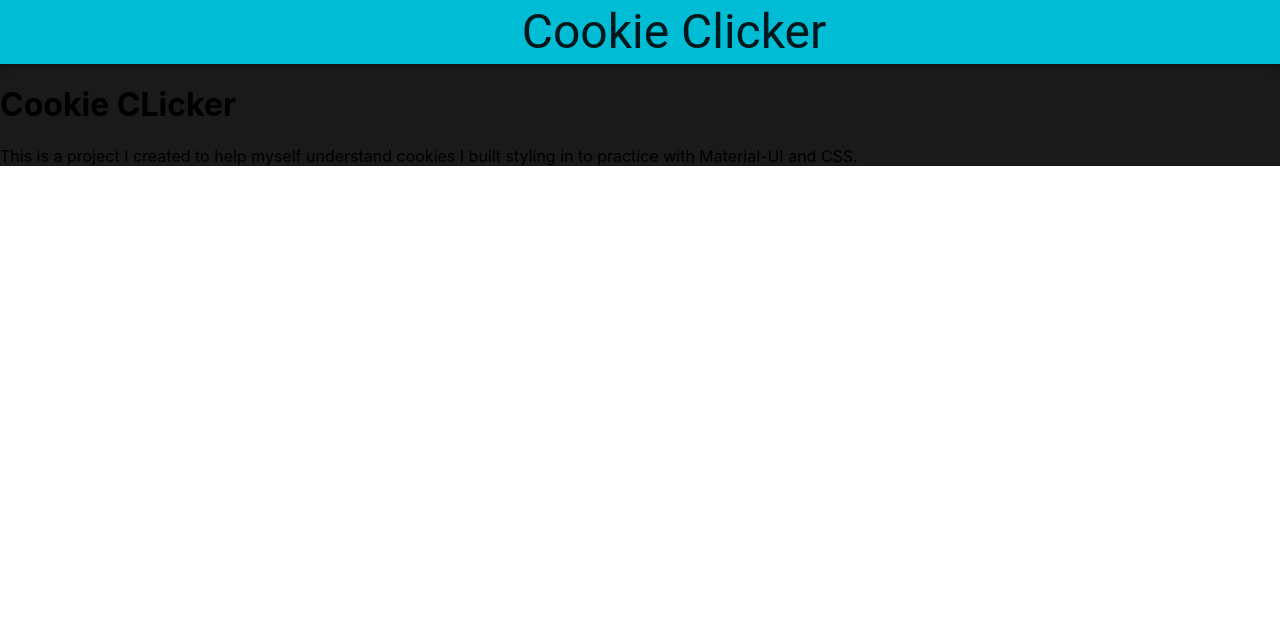
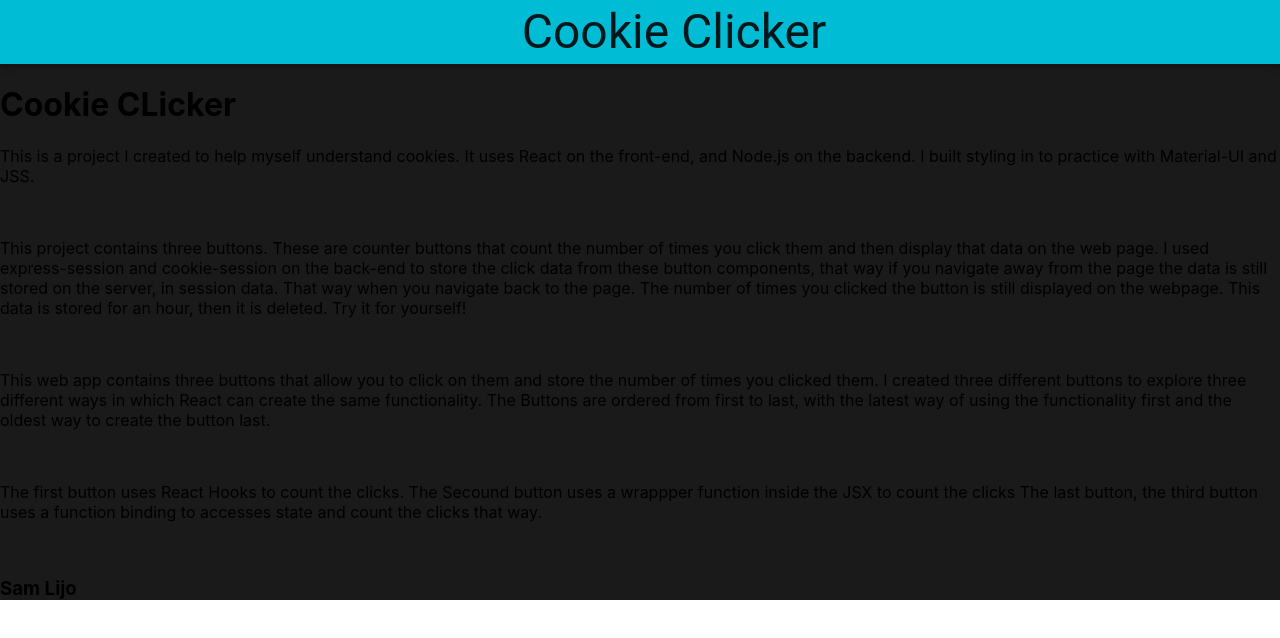
Before and after one commit to VillalvaLijo/CookiesSessionsandHooks, a React (Create React App) app: page / in a window 1280 px wide. Shown: the top 638 px of the page. Built offline with nearby package versions, Linux system fonts and the light colour scheme; some icons are missing.

Commit message:
Updating material-ui on secound button

```diff
--- a/src/HomePage/HomePage.js
+++ b/src/HomePage/HomePage.js
@@ -9,9 +9,31 @@ class HomePage extends Component{
             <div>
                 <h1>Cookie CLicker</h1>
 
-                <p>This is a project I created to help myself understand cookies
-                    I built styling in to practice with Material-UI and CSS.
+                <p>This is a project I created to help myself understand cookies.
+                    It uses React on the front-end, and Node.js on the backend.
+                    I built styling in to practice with Material-UI and JSS.
                 </p>
+                <br></br>
+                <p>This project contains three buttons.
+                    These are counter buttons that count the number of times you click them and then display that data on the web page.
+                    I used express-session and cookie-session on the back-end to store the click data from these button components, that way if you navigate away from the page
+                    the data is still stored on the server, in session data. That way when you navigate back to the page. The number of times you clicked the button is still displayed on the webpage.
+                    This data is stored for an hour, then it is deleted. Try it for yourself!
+
+                </p>
+                <br></br>
+                <p>This web app contains three buttons that allow you to click on them and store the number of times you clicked them.
+                   I created three different buttons to explore three different ways in which React can create the same functionality. The
+                   Buttons are ordered from first to last, with the latest way of using the functionality first and the oldest way to create the button last.
+
+                </p>
+                <br></br>
+                <p>The first button uses React Hooks to count the clicks. The Secound button uses a wrappper function inside the JSX to count the clicks
+                    The last button, the third button uses a function binding to accesses state and count the clicks that way.
+                </p>
+                <br>
+                </br>
+                <h3>Sam Lijo</h3>
             </div>
         )
     }
--- a/src/clickCounterComponent/clickCounterComponent.js
+++ b/src/clickCounterComponent/clickCounterComponent.js
@@ -1,7 +1,29 @@
 import React, {Component} from 'react';
 import axios from 'axios';
 
+//material-ui dependencies
+import CssBaseline from '@material-ui/core/CssBaseline';
+import Typography from '@material-ui/core/Typography';
+import Container from '@material-ui/core/Container';
+import Box from '@material-ui/core/Box';
+import {makeStyles} from '@material-ui/styles'
+//Importing Card from material-ui
+import Card from '@material-ui/core/Card';
+import CardActions from '@material-ui/core/CardActions';
+import CardContent from '@material-ui/core/CardContent';
+
+
+const useStyles = makeStyles((theme)=>({
+    root: {
+
+    },
+    button: {
+
+    }
+}))
+
 class clickCounterComponent extends Component{
+    classes = useStyles();
     state ={
         count: 0
     }
@@ -88,15 +110,31 @@ class clickCounterComponent extends Component{
         //   ]);
     }
 
+    clickCounterButtonJSX(){
+        return(
+            <Box style={{backgroundColor: '#6fbf73'}}>
+            <p>This Button is the click counter in Component Form, Click It!</p>
+            <p>This button has been click {this.state.count} times</p>
+            <button onClick={()=> {this.clickCount()}}>Click Me!</button>
+            </Box>
+        )
+    }
 
     render(){
         return (
             <div>
-                <p>This Button is the click counter in Component Form, Click It!</p>
-                <p>This button has been click {this.state.count} times</p>
-                <button onClick={()=> {this.clickCount()}}>Click Me!</button>
+                <CssBaseline/>
+                <Container maxwidth="lg">
+                    <Typography component="div" style={{backgroundColor: '#ffee33',
+                                                        height:'100vh',
+                                                        display:'flex'}}>
+                                                            {/* Writing display flex, pushes edge of
+                                                            container to the navbar on the top of the page */}
 
 
+                    {this.clickCounterButtonJSX()}
+
+                </Typography>
                 {/* this set up on the following line dosen't work becuase click count
                 cannot accesses state with out the wrapper function allowing it to grab state from the overhead
                 lexical environmnet */}
@@ -105,7 +143,7 @@ class clickCounterComponent extends Component{
 
                 {/* <button onClick={this.clickCount}>Click Me!</button> */}
 
-
+                </Container>
             </div>
         );
     }
```
